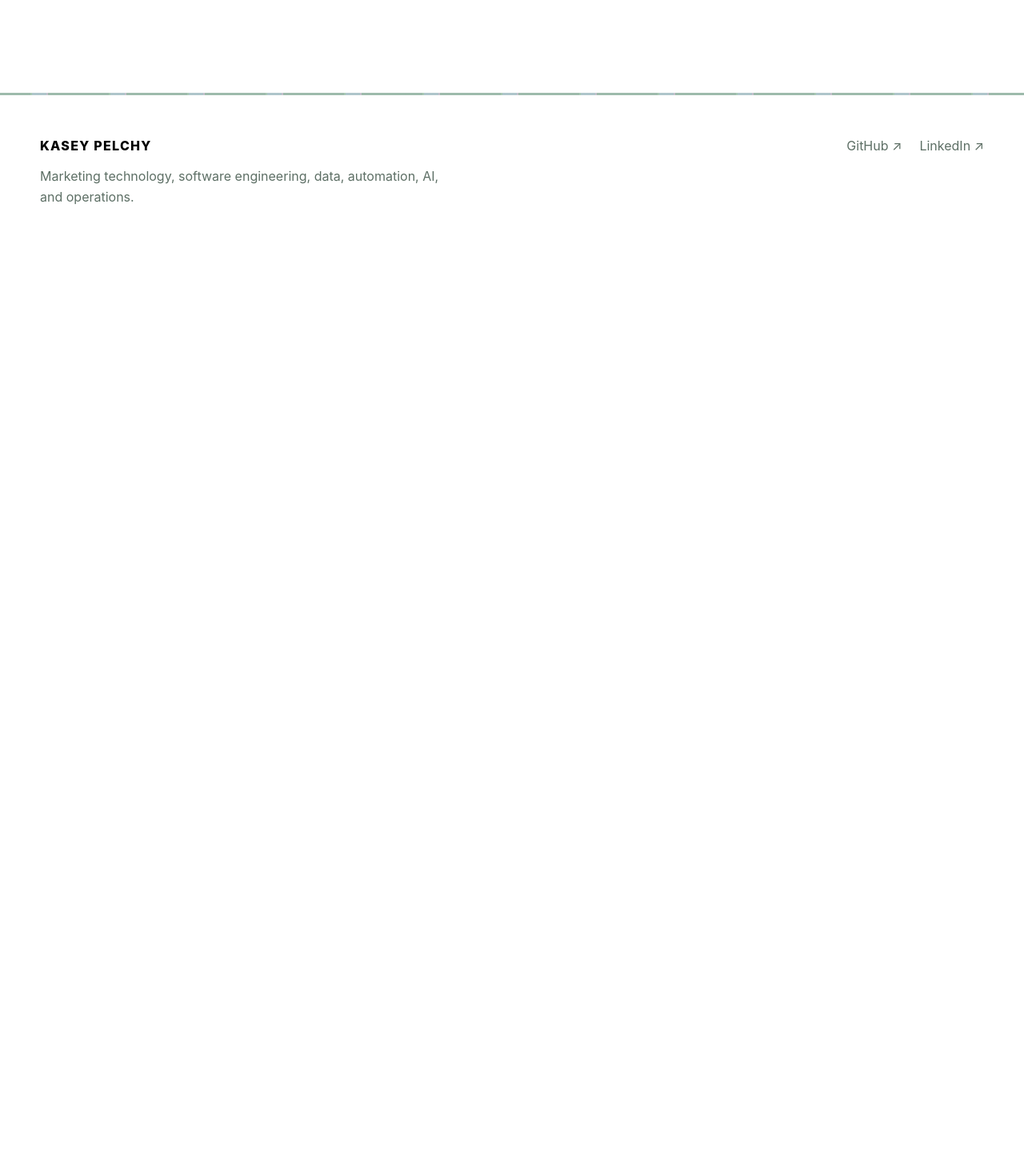
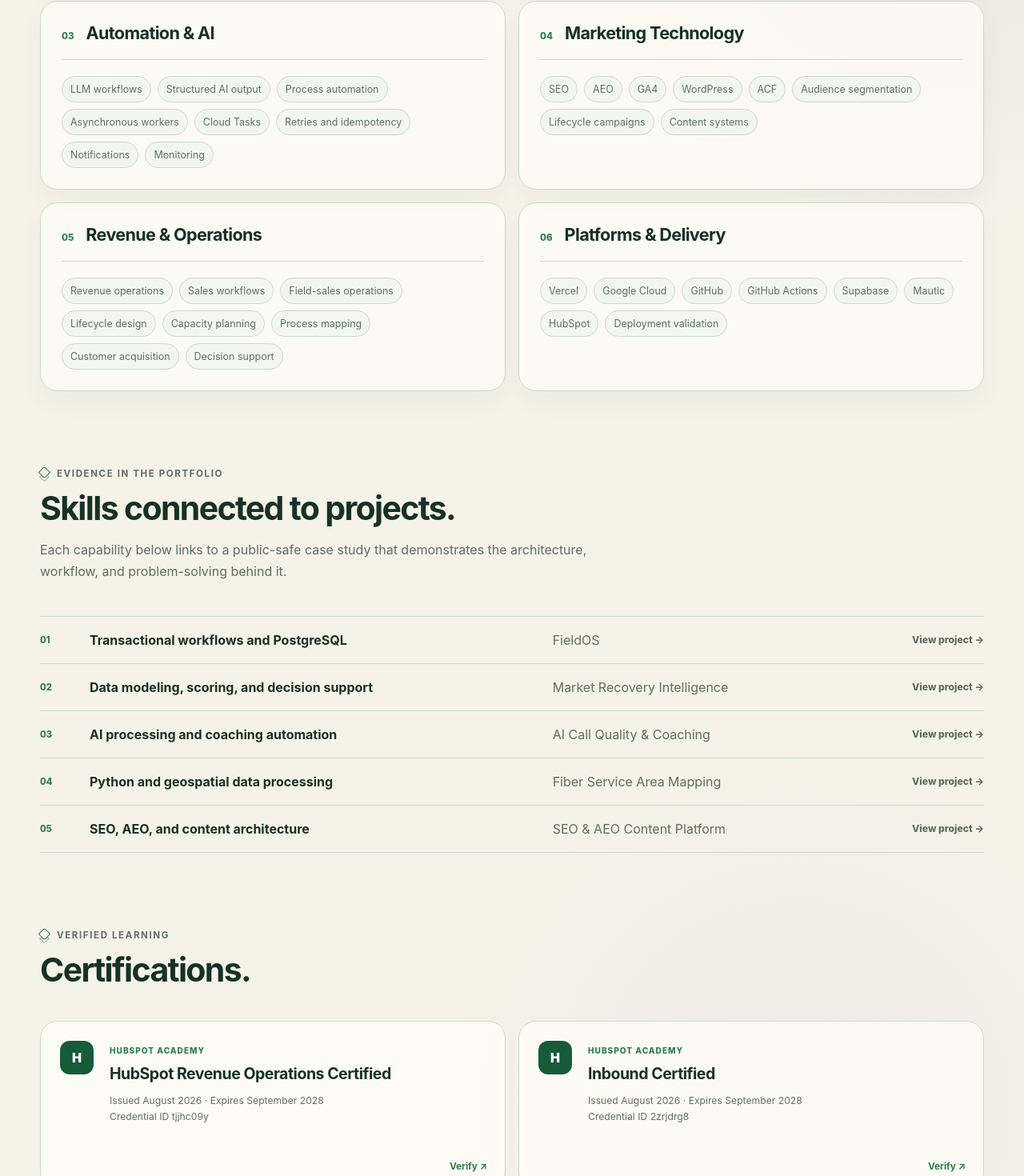
Before and after one commit to kaseypelchy-ops/portfolio, a Next.js app: page /skills in a window 1280 px wide. Before the commit this address had no page. Shown: the part 757-2227 px from the top of the page at 80% size. Before the commit the page ends 1086 px from the top, so only its background shows below. Built offline with nearby package versions, Linux system fonts and the light colour scheme.

Commit message:
Add files via upload

```diff
--- a/app/contact/page.tsx
+++ b/app/contact/page.tsx
@@ -2,7 +2,7 @@
 
 export const metadata: Metadata = {
   title: "Contact",
-  description: "Connect with Kasey Pelchy on GitHub or LinkedIn."
+  description: "Contact Kasey Pelchy and connect through Cwlwm Systems, GitHub, or LinkedIn."
 };
 
 export default function ContactPage() {
@@ -16,8 +16,10 @@
             <p>The public portfolio is intentionally sanitized, but the case studies show the architecture, engineering patterns, and problem-solving approach behind the projects.</p>
           </div>
           <div className="contact-links">
+            <a href="mailto:cwlwmsystems@gmail.com"><span>Email</span><strong>cwlwmsystems@gmail.com ↗</strong></a>
             <a href="https://github.com/kaseypelchy-ops" target="_blank" rel="noreferrer"><span>GitHub</span><strong>Technical showcases ↗</strong></a>
             <a href="https://www.linkedin.com/in/kaseypelchy19/" target="_blank" rel="noreferrer"><span>LinkedIn</span><strong>Professional profile ↗</strong></a>
+            <div className="contact-detail"><span>Location</span><strong>Pennsylvania, United States</strong></div>
           </div>
         </div>
       </div>
--- a/app/globals.css
+++ b/app/globals.css
@@ -324,19 +324,52 @@
 .role-callout { margin-top: 70px; padding: 38px; border: 1px solid rgba(112,207,141,.3); background: rgba(112,207,141,.045); border-radius: 26px; }
 .role-callout p:last-child { max-width: 850px; }
 
+.skills-grid { display: grid; grid-template-columns: repeat(2, 1fr); gap: 16px; margin-top: 50px; }
+.skill-group { border: 1px solid var(--line); border-radius: 22px; padding: 26px; background: rgba(255,253,248,.72); box-shadow: 0 12px 32px rgba(35,67,48,.045); }
+.skill-group-heading { display: flex; align-items: baseline; gap: 15px; padding-bottom: 20px; border-bottom: 1px solid var(--line); }
+.skill-group-heading > span { color: var(--lime); font-size: .72rem; font-weight: 850; }
+.skill-group h2 { margin: 0; font-size: 1.35rem; letter-spacing: -.03em; }
+.skill-chip-grid { display: flex; flex-wrap: wrap; gap: 8px; margin-top: 20px; }
+.skill-chip-grid span { padding: 8px 10px; border: 1px solid var(--line); border-radius: 999px; background: rgba(237,245,238,.72); color: var(--muted); font-size: .78rem; }
+.skills-evidence, .certification-section { margin-top: 96px; }
+.evidence-list { border-top: 1px solid var(--line); }
+.evidence-list a { display: grid; grid-template-columns: 44px 1.3fr 1fr auto; gap: 18px; align-items: center; padding: 19px 0; border-bottom: 1px solid var(--line); transition: color .18s ease, padding-left .18s ease; }
+.evidence-list a:hover { color: var(--lime); padding-left: 6px; }
+.evidence-list span { color: var(--lime); font-size: .7rem; font-weight: 850; }
+.evidence-list p { margin: 0; color: var(--muted); }
+.evidence-list i { color: var(--muted); font-size: .76rem; font-style: normal; font-weight: 800; }
+.certification-grid { display: grid; grid-template-columns: repeat(2, 1fr); gap: 16px; }
+.certification-grid a { position: relative; display: grid; grid-template-columns: 46px 1fr; gap: 16px; min-height: 210px; padding: 24px; border: 1px solid var(--line); border-radius: 22px; background: rgba(255,253,248,.8); transition: transform .18s ease, border-color .18s ease; }
+.certification-grid a:hover { transform: translateY(-3px); border-color: rgba(47,125,76,.46); }
+.cert-mark { width: 42px; height: 42px; display: grid; place-items: center; border-radius: 12px; background: var(--forest); color: white; font-weight: 900; }
+.certification-grid span { color: var(--lime); text-transform: uppercase; letter-spacing: .1em; font-size: .63rem; font-weight: 850; }
+.certification-grid h3 { margin: 9px 0 12px; font-size: 1.22rem; letter-spacing: -.025em; }
+.certification-grid p, .certification-grid small { display: block; margin: 0; color: var(--muted); font-size: .76rem; line-height: 1.6; }
+.certification-grid b { position: absolute; right: 22px; bottom: 20px; color: var(--lime); font-size: .74rem; }
+
 .contact-page { min-height: 66vh; display: flex; align-items: center; }
 .contact-grid { display: grid; grid-template-columns: 1.2fr .8fr; gap: 90px; align-items: end; }
 .contact-page h1 { font-size: clamp(2.7rem, 5vw, 4.4rem); }
 .contact-links { border-top: 1px solid var(--line); }
-.contact-links a { display: flex; justify-content: space-between; gap: 20px; padding: 22px 0; border-bottom: 1px solid var(--line); }
-.contact-links span { color: var(--muted); }
+.contact-links a, .contact-detail { display: flex; justify-content: space-between; gap: 20px; padding: 22px 0; border-bottom: 1px solid var(--line); }
+.contact-links a { transition: color .18s ease, padding-left .18s ease; }
+.contact-links a:hover { color: var(--lime); padding-left: 5px; }
+.contact-links span, .contact-detail span { color: var(--muted); }
+.contact-links strong { overflow-wrap: anywhere; text-align: right; }
 
 @media (max-width: 960px) {
   .hero-grid, .contact-grid, .two-column { grid-template-columns: 1fr; gap: 46px; }
   .capability-grid { grid-template-columns: repeat(2, 1fr); }
   .pipeline-list { grid-template-columns: repeat(2, 1fr); }
   .experience-grid { grid-template-columns: 1fr; }
+  .evidence-list a { grid-template-columns: 36px 1fr auto; }
+  .evidence-list p { grid-column: 2; }
+  .evidence-list i { grid-column: 3; grid-row: 1 / span 2; }
   .project-hero h1 { font-size: clamp(2.8rem, 8vw, 4.7rem); }
+}
+
+@media (max-width: 1080px) and (min-width: 721px) {
+  .nav-links { gap: 18px; }
 }
 
 @media (max-width: 720px) {
@@ -349,7 +382,7 @@
   .hero-grid { gap: 42px; }
   .hero h1 { font-size: clamp(2.65rem, 12vw, 4rem); }
   .capability-section, .projects-section, .page-section { padding: 72px 0; }
-  .capability-grid, .project-grid, .about-grid, .metric-grid, .fieldos-layout, .qa-result, .spatial-demo { grid-template-columns: 1fr; }
+  .capability-grid, .project-grid, .about-grid, .metric-grid, .fieldos-layout, .qa-result, .spatial-demo, .skills-grid, .certification-grid { grid-template-columns: 1fr; }
   .section-heading.split, .perspective-head, .demo-toolbar, .demo-decision, .footer-grid { align-items: flex-start; flex-direction: column; display: flex; }
   .perspective-shell, .demo-shell { padding: 20px; }
   .inline-controls { flex-direction: column; width: 100%; }
@@ -359,6 +392,10 @@
   .map-workflow-popup { top: 72px; width: min(48%, 230px); }
   .principle-row { grid-template-columns: 1fr; gap: 8px; }
   .contact-grid { grid-template-columns: 1fr; }
+  .skills-evidence, .certification-section { margin-top: 72px; }
+  .evidence-list a { grid-template-columns: 34px 1fr; gap: 10px; }
+  .evidence-list p { grid-column: 2; }
+  .evidence-list i { grid-column: 2; grid-row: auto; }
 }
 
 @media (max-width: 520px) {
--- /dev/null
+++ b/app/skills/page.tsx
@@ -0,0 +1,132 @@
+import type { Metadata } from "next";
+import Link from "next/link";
+
+export const metadata: Metadata = {
+  title: "Skills & Certifications",
+  description: "A concise view of Kasey Pelchy's capabilities across software, data, automation, AI, marketing technology, RevOps, and operational systems."
+};
+
+const skillGroups = [
+  {
+    number: "01",
+    title: "Software & Systems",
+    skills: ["Next.js", "React", "TypeScript", "JavaScript", "Python", "HTML/CSS", "REST APIs", "Internal tools"]
+  },
+  {
+    number: "02",
+    title: "Data & Analytics",
+    skills: ["PostgreSQL", "SQL", "Supabase", "BigQuery", "Data modeling", "ETL and normalization", "Scoring systems", "Operational reporting"]
+  },
+  {
+    number: "03",
+    title: "Automation & AI",
+    skills: ["LLM workflows", "Structured AI output", "Process automation", "Asynchronous workers", "Cloud Tasks", "Retries and idempotency", "Notifications", "Monitoring"]
+  },
+  {
+    number: "04",
+    title: "Marketing Technology",
+    skills: ["SEO", "AEO", "GA4", "WordPress", "ACF", "Audience segmentation", "Lifecycle campaigns", "Content systems"]
+  },
+  {
+    number: "05",
+    title: "Revenue & Operations",
+    skills: ["Revenue operations", "Sales workflows", "Field-sales operations", "Lifecycle design", "Capacity planning", "Process mapping", "Customer acquisition", "Decision support"]
+  },
+  {
+    number: "06",
+    title: "Platforms & Delivery",
+    skills: ["Vercel", "Google Cloud", "GitHub", "GitHub Actions", "Supabase", "Mautic", "HubSpot", "Deployment validation"]
+  }
+];
+
+const evidence = [
+  { capability: "Transactional workflows and PostgreSQL", project: "FieldOS", href: "/projects/fieldos" },
+  { capability: "Data modeling, scoring, and decision support", project: "Market Recovery Intelligence", href: "/projects/market-recovery" },
+  { capability: "AI processing and coaching automation", project: "AI Call Quality & Coaching", href: "/projects/ai-call-quality" },
+  { capability: "Python and geospatial data processing", project: "Fiber Service Area Mapping", href: "/projects/fiber-mapping" },
+  { capability: "SEO, AEO, and content architecture", project: "SEO & AEO Content Platform", href: "/projects/seo-aeo" }
+];
+
+const certifications = [
+  {
+    title: "HubSpot Revenue Operations Certified",
+    issuer: "HubSpot Academy",
+    dates: "Issued August 2026 · Expires September 2028",
+    credential: "tjjhc09y",
+    href: "https://app-na2.hubspot.com/academy/achievements/tjjhc09y/en/1/kasey-pelchy/hubspot-revenue-operations-certified"
+  },
+  {
+    title: "Inbound Certified",
+    issuer: "HubSpot Academy",
+    dates: "Issued August 2026 · Expires September 2028",
+    credential: "2zrjdrg8",
+    href: "https://app-na2.hubspot.com/academy/achievements/2zrjdrg8/en/1/kasey-pelchy/inbound-certified"
+  }
+];
+
+export default function SkillsPage() {
+  return (
+    <section className="page-section">
+      <div className="container">
+        <div className="page-intro">
+          <p className="eyebrow">Skills & Certifications</p>
+          <h1>Capabilities backed by working systems.</h1>
+          <p>My strongest work happens where business context, process design, data, and technical execution meet. This page is a concise index; the project case studies show how the capabilities are applied.</p>
+        </div>
+
+        <div className="skills-grid">
+          {skillGroups.map((group) => (
+            <article className="skill-group" key={group.title}>
+              <div className="skill-group-heading">
+                <span>{group.number}</span>
+                <h2>{group.title}</h2>
+              </div>
+              <div className="skill-chip-grid">
+                {group.skills.map((skill) => <span key={skill}>{skill}</span>)}
+              </div>
+            </article>
+          ))}
+        </div>
+
+        <section className="skills-evidence">
+          <div className="section-heading">
+            <p className="eyebrow">Evidence in the portfolio</p>
+            <h2>Skills connected to projects.</h2>
+            <p>Each capability below links to a public-safe case study that demonstrates the architecture, workflow, and problem-solving behind it.</p>
+          </div>
+          <div className="evidence-list">
+            {evidence.map((item, index) => (
+              <Link href={item.href} key={item.capability}>
+                <span>0{index + 1}</span>
+                <strong>{item.capability}</strong>
+                <p>{item.project}</p>
+                <i>View project →</i>
+              </Link>
+            ))}
+          </div>
+        </section>
+
+        <section className="certification-section">
+          <div className="section-heading">
+            <p className="eyebrow">Verified learning</p>
+            <h2>Certifications.</h2>
+          </div>
+          <div className="certification-grid">
+            {certifications.map((certification) => (
+              <a href={certification.href} target="_blank" rel="noreferrer" key={certification.title}>
+                <div className="cert-mark">H</div>
+                <div>
+                  <span>{certification.issuer}</span>
+                  <h3>{certification.title}</h3>
+                  <p>{certification.dates}</p>
+                  <small>Credential ID {certification.credential}</small>
+                </div>
+                <b>Verify ↗</b>
+              </a>
+            ))}
+          </div>
+        </section>
+      </div>
+    </section>
+  );
+}
--- a/components/SiteFooter.tsx
+++ b/components/SiteFooter.tsx
@@ -7,6 +7,7 @@
           <p>Marketing technology, software engineering, data, automation, AI, and operations.</p>
         </div>
         <div className="footer-links">
+          <a href="mailto:cwlwmsystems@gmail.com">Email ↗</a>
           <a href="https://github.com/kaseypelchy-ops" target="_blank" rel="noreferrer">GitHub ↗</a>
           <a href="https://www.linkedin.com/in/kaseypelchy19/" target="_blank" rel="noreferrer">LinkedIn ↗</a>
         </div>
--- a/components/SiteHeader.tsx
+++ b/components/SiteHeader.tsx
@@ -11,6 +11,7 @@
           <Link href="/projects">Projects</Link>
           <Link href="/about">About</Link>
           <Link href="/experience">Experience</Link>
+          <Link href="/skills">Skills</Link>
           <Link href="/contact">Contact</Link>
         </nav>
         <a className="nav-cta" href="https://github.com/kaseypelchy-ops" target="_blank" rel="noreferrer">GitHub ↗</a>
```
